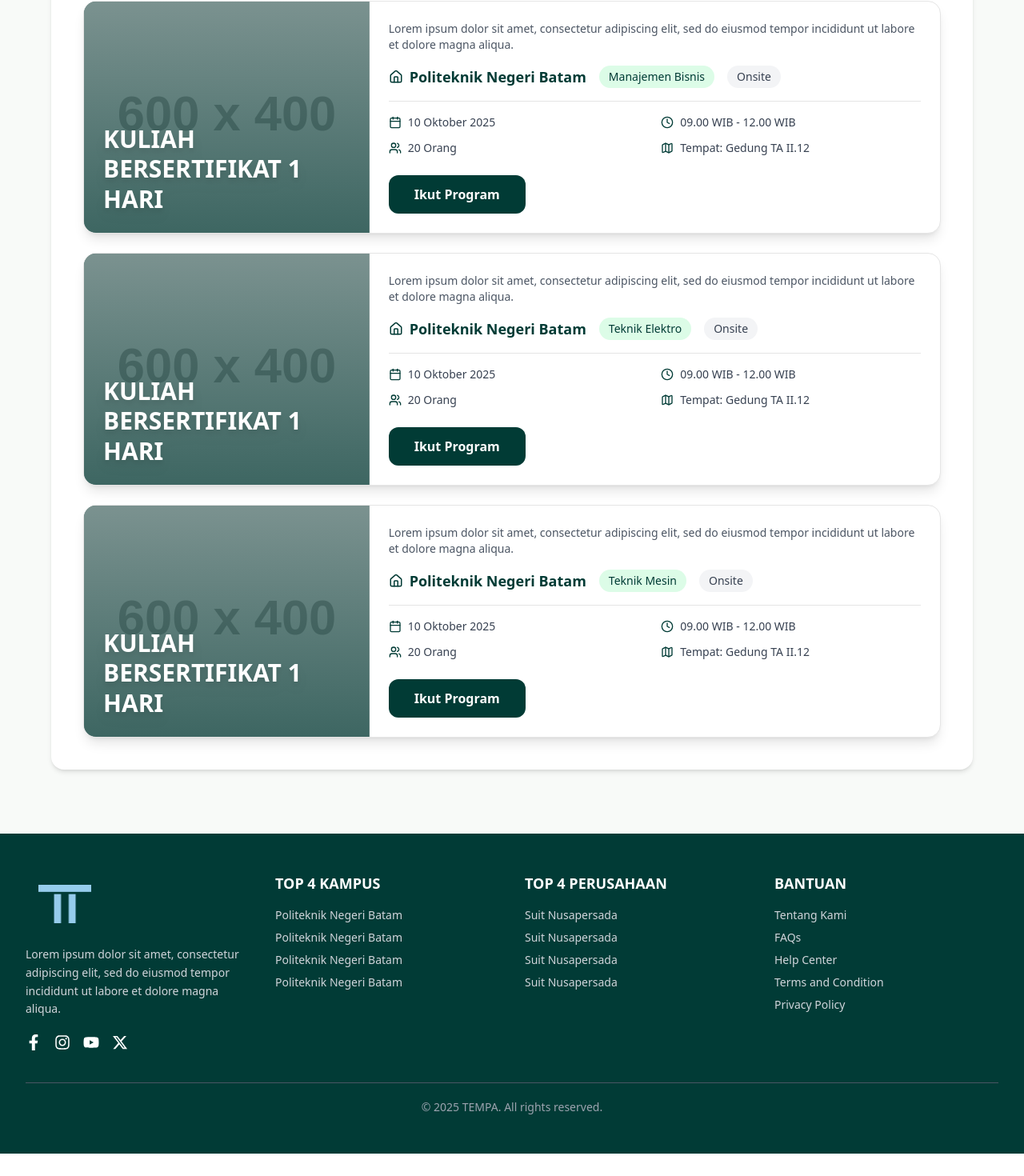
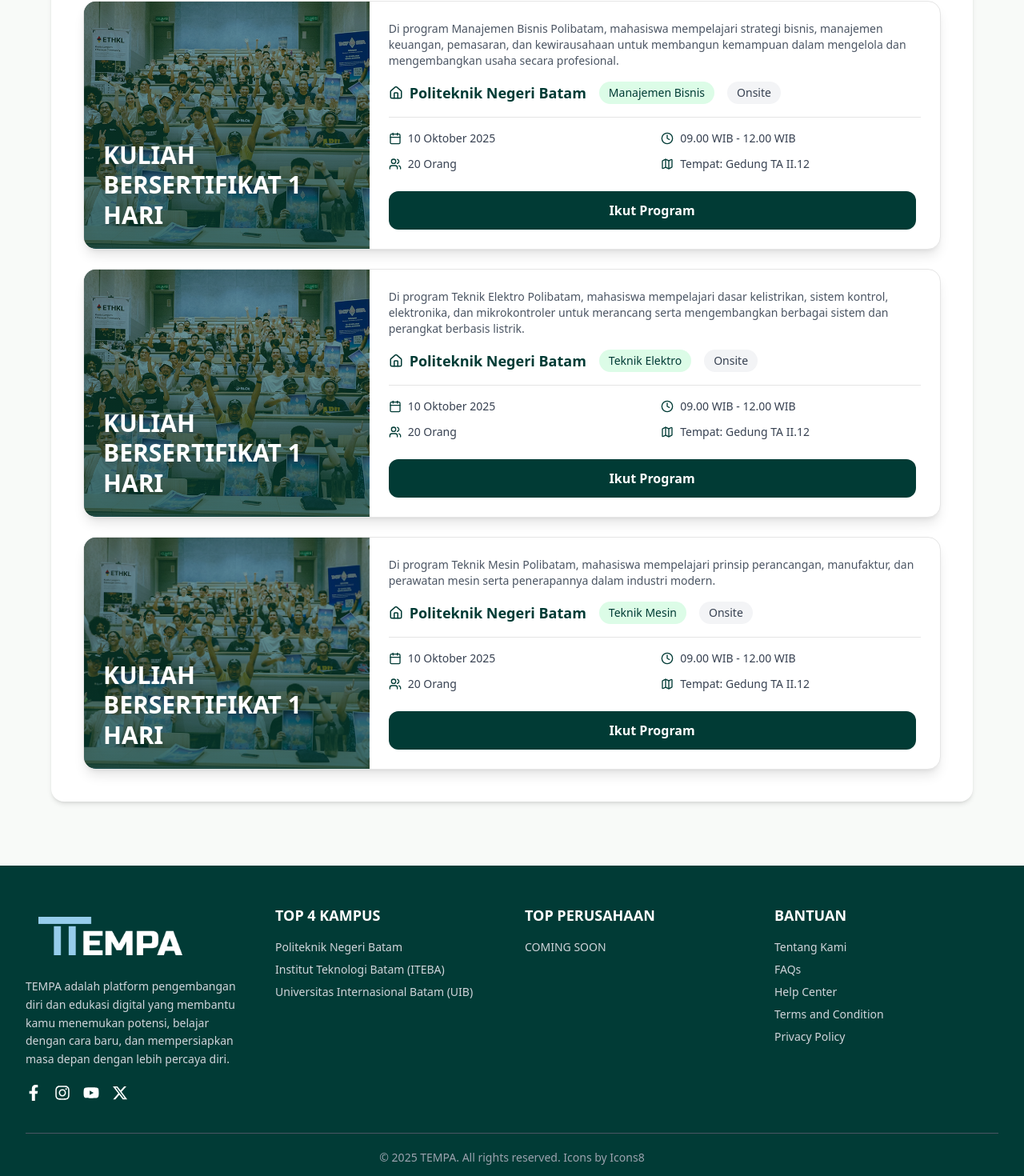
Before and after one commit to Jojo297/TEMPA-FE, a React (Vite) app: page /campus/1/program in a window 1280 px wide. Shown: the part 1218-2688 px from the top of the page at 80% size. Before the commit the page ends 2660 px from the top, so only its background shows below. Built offline with nearby package versions, Linux system fonts and the light colour scheme.

Commit message:
add panduan in landing page + perbaikan lorem ipsum

```diff
--- a/src/components/CampusProgram.jsx
+++ b/src/components/CampusProgram.jsx
@@ -6,6 +6,7 @@
 import Navbar from "@/components/Navbar";
 import Footer from "@/components/Footer";
 import { kampusList } from "@/lib/kampusList";
+import kuliah from "../assets/kuliah.png";
 // Ganti dengan import aktual di proyek Anda
 
 // --- Data Placeholder untuk kampusList (Hanya untuk referensi) ---
@@ -23,12 +24,12 @@
       Jurusan: "Teknik Informatika",
       Tipe: "Onsite",
       Deskripsi:
-        "Lorem ipsum dolor sit amet, consectetur adipiscing elit, sed do eiusmod tempor incididunt ut labore et dolore magna aliqua.",
+        "Di program Informatika Polibatam, mahasiswa belajar coding menggunakan Python untuk memahami logika pemrograman, analisis data, dan pengembangan aplikasi dasar.",
       Tanggal: "10 Oktober 2025",
       Waktu: "09.00 WIB - 12.00 WIB",
       Peserta: "20 Orang",
       Tempat: "Gedung TA II.12",
-      Image: "https://via.placeholder.com/600x400?text=TI+Program", // Placeholder
+      Image: kuliah, // Placeholder
     },
     {
       Program: "KULIAH BERSERTIFIKAT 1 HARI",
@@ -36,12 +37,12 @@
       Jurusan: "Manajemen Bisnis",
       Tipe: "Onsite",
       Deskripsi:
-        "Lorem ipsum dolor sit amet, consectetur adipiscing elit, sed do eiusmod tempor incididunt ut labore et dolore magna aliqua.",
+        "Di program Manajemen Bisnis Polibatam, mahasiswa mempelajari strategi bisnis, manajemen keuangan, pemasaran, dan kewirausahaan untuk membangun kemampuan dalam mengelola dan mengembangkan usaha secara profesional.",
       Tanggal: "10 Oktober 2025",
       Waktu: "09.00 WIB - 12.00 WIB",
       Peserta: "20 Orang",
       Tempat: "Gedung TA II.12",
-      Image: "https://via.placeholder.com/600x400?text=MB+Program", // Placeholder
+      Image: kuliah, // Placeholder
     },
     {
       Program: "KULIAH BERSERTIFIKAT 1 HARI",
@@ -49,12 +50,12 @@
       Jurusan: "Teknik Elektro",
       Tipe: "Onsite",
       Deskripsi:
-        "Lorem ipsum dolor sit amet, consectetur adipiscing elit, sed do eiusmod tempor incididunt ut labore et dolore magna aliqua.",
+        "Di program Teknik Elektro Polibatam, mahasiswa mempelajari dasar kelistrikan, sistem kontrol, elektronika, dan mikrokontroler untuk merancang serta mengembangkan berbagai sistem dan perangkat berbasis listrik.",
       Tanggal: "10 Oktober 2025",
       Waktu: "09.00 WIB - 12.00 WIB",
       Peserta: "20 Orang",
       Tempat: "Gedung TA II.12",
-      Image: "https://via.placeholder.com/600x400?text=TE+Program", // Placeholder
+      Image: kuliah,
     },
     {
       Program: "KULIAH BERSERTIFIKAT 1 HARI",
@@ -62,12 +63,12 @@
       Jurusan: "Teknik Mesin",
       Tipe: "Onsite",
       Deskripsi:
-        "Lorem ipsum dolor sit amet, consectetur adipiscing elit, sed do eiusmod tempor incididunt ut labore et dolore magna aliqua.",
+        "Di program Teknik Mesin Polibatam, mahasiswa mempelajari prinsip perancangan, manufaktur, dan perawatan mesin serta penerapannya dalam industri modern.",
       Tanggal: "10 Oktober 2025",
       Waktu: "09.00 WIB - 12.00 WIB",
       Peserta: "20 Orang",
       Tempat: "Gedung TA II.12",
-      Image: "https://via.placeholder.com/600x400?text=TM+Program", // Placeholder
+      Image: kuliah,
     },
   ],
   2: [
@@ -77,12 +78,12 @@
       Jurusan: "Teknik Informatika",
       Tipe: "Onsite",
       Deskripsi:
-        "Lorem ipsum dolor sit amet, consectetur adipiscing elit, sed do eiusmod tempor incididunt ut labore et dolore magna aliqua.",
+        "Di program Teknik Informatika ITEBA, mahasiswa mempelajari dasar pemrograman, pengembangan web menggunakan PHP, serta konsep basis data dan teknologi jaringan untuk membangun solusi digital yang efisien.",
       Tanggal: "10 Oktober 2025",
       Waktu: "09.00 WIB - 12.00 WIB",
       Peserta: "20 Orang",
       Tempat: "Gedung TA II.12",
-      Image: "https://via.placeholder.com/600x400?text=TI+Program", // Placeholder
+      Image: kuliah,
     },
     {
       Program: "KULIAH BERSERTIFIKAT 1 HARI",
@@ -90,12 +91,12 @@
       Jurusan: "Manajemen",
       Tipe: "Onsite",
       Deskripsi:
-        "Lorem ipsum dolor sit amet, consectetur adipiscing elit, sed do eiusmod tempor incididunt ut labore et dolore magna aliqua.",
+        "Di program Manajemen ITEBA, mahasiswa mempelajari perencanaan bisnis, pengelolaan sumber daya, serta strategi pemasaran dan keuangan untuk menciptakan manajer yang adaptif dan berdaya saing tinggi.",
       Tanggal: "10 Oktober 2025",
       Waktu: "09.00 WIB - 12.00 WIB",
       Peserta: "20 Orang",
       Tempat: "Gedung TA II.12",
-      Image: "https://via.placeholder.com/600x400?text=MB+Program", // Placeholder
+      Image: kuliah,
     },
     {
       Program: "KULIAH BERSERTIFIKAT 1 HARI",
@@ -103,12 +104,12 @@
       Jurusan: "Teknik Industri",
       Tipe: "Onsite",
       Deskripsi:
-        "Lorem ipsum dolor sit amet, consectetur adipiscing elit, sed do eiusmod tempor incididunt ut labore et dolore magna aliqua.",
+        "Di program Teknik Industri ITEBA, mahasiswa mempelajari perancangan, optimalisasi, dan pengelolaan sistem produksi serta proses bisnis agar lebih efisien dan produktif.",
       Tanggal: "10 Oktober 2025",
       Waktu: "09.00 WIB - 12.00 WIB",
       Peserta: "20 Orang",
       Tempat: "Gedung TA II.12",
-      Image: "https://via.placeholder.com/600x400?text=TE+Program", // Placeholder
+      Image: kuliah,
     },
     {
       Program: "KULIAH BERSERTIFIKAT 1 HARI",
@@ -116,12 +117,12 @@
       Jurusan: "K3 & Kesehatan Lingkungan",
       Tipe: "Onsite",
       Deskripsi:
-        "Lorem ipsum dolor sit amet, consectetur adipiscing elit, sed do eiusmod tempor incididunt ut labore et dolore magna aliqua.",
+        "Di program K3 (Keselamatan dan Kesehatan Kerja) ITEBA, mahasiswa mempelajari cara mengidentifikasi, menganalisis, dan mengendalikan risiko di lingkungan kerja untuk menciptakan tempat kerja yang aman dan sehat.",
       Tanggal: "10 Oktober 2025",
       Waktu: "09.00 WIB - 12.00 WIB",
       Peserta: "20 Orang",
       Tempat: "Gedung TA II.12",
-      Image: "https://via.placeholder.com/600x400?text=TM+Program", // Placeholder
+      Image: kuliah,
     },
   ],
   3: [
@@ -131,12 +132,12 @@
       Jurusan: "Pendidikan Bahasa Inggris",
       Tipe: "Onsite",
       Deskripsi:
-        "Lorem ipsum dolor sit amet, consectetur adipiscing elit, sed do eiusmod tempor incididunt ut labore et dolore magna aliqua.",
+        "Di program Pendidikan Bahasa Inggris UIB, mahasiswa mempelajari keterampilan berbahasa Inggris, metode pengajaran, linguistik, serta penerapan teknologi dalam pembelajaran untuk menjadi pendidik yang profesional dan komunikatif.",
       Tanggal: "10 Oktober 2025",
       Waktu: "09.00 WIB - 12.00 WIB",
       Peserta: "20 Orang",
       Tempat: "Gedung TA II.12",
-      Image: "https://via.placeholder.com/600x400?text=TI+Program", // Placeholder
+      Image: kuliah,
     },
     {
       Program: "KULIAH BERSERTIFIKAT 1 HARI",
@@ -144,12 +145,12 @@
       Jurusan: "Manajemen",
       Tipe: "Onsite",
       Deskripsi:
-        "Lorem ipsum dolor sit amet, consectetur adipiscing elit, sed do eiusmod tempor incididunt ut labore et dolore magna aliqua.",
+        "Di program Manajemen UIB, mahasiswa mempelajari analisis bisnis, kepemimpinan, inovasi, serta strategi pengambilan keputusan berbasis data untuk mencetak calon pemimpin dan profesional bisnis yang siap bersaing di tingkat global.",
       Tanggal: "10 Oktober 2025",
       Waktu: "09.00 WIB - 12.00 WIB",
       Peserta: "20 Orang",
       Tempat: "Gedung TA II.12",
-      Image: "https://via.placeholder.com/600x400?text=MB+Program", // Placeholder
+      Image: kuliah,
     },
     {
       Program: "KULIAH BERSERTIFIKAT 1 HARI",
@@ -157,12 +158,12 @@
       Jurusan: "Arsitektur",
       Tipe: "Onsite",
       Deskripsi:
-        "Lorem ipsum dolor sit amet, consectetur adipiscing elit, sed do eiusmod tempor incididunt ut labore et dolore magna aliqua.",
+        "Di program Arsitektur UIB, mahasiswa mempelajari perancangan bangunan, estetika ruang, dan teknologi konstruksi, serta mengembangkan kreativitas dalam menciptakan desain yang fungsional, berkelanjutan, dan bernilai seni tinggi.",
       Tanggal: "10 Oktober 2025",
       Waktu: "09.00 WIB - 12.00 WIB",
       Peserta: "10 Orang",
       Tempat: "Gedung Utama Kampus",
-      Image: "https://via.placeholder.com/600x400?text=TE+Program", // Placeholder
+      Image: kuliah,
     },
     {
       Program: "KULIAH BERSERTIFIKAT 1 HARI",
@@ -170,12 +171,12 @@
       Jurusan: "Teknologi Informasi",
       Tipe: "Onsite",
       Deskripsi:
-        "Lorem ipsum dolor sit amet, consectetur adipiscing elit, sed do eiusmod tempor incididunt ut labore et dolore magna aliqua.",
+        "Di program Teknologi Informasi UIB, mahasiswa mempelajari pengelolaan sistem informasi, jaringan komputer, keamanan data, serta pengembangan solusi digital untuk mendukung transformasi teknologi di berbagai sektor industri.",
       Tanggal: "10 Oktober 2025",
       Waktu: "09.00 WIB - 12.00 WIB",
       Peserta: "10 Orang",
       Tempat: "Gedung Utama Kampus",
-      Image: "https://via.placeholder.com/600x400?text=TM+Program", // Placeholder
+      Image: kuliah,
     },
   ],
   // Data Program untuk kampus lain (ID 2, 3, dst.) akan ditambahkan di sini
@@ -240,7 +241,7 @@
       </div>
 
       {/* Tombol Aksi */}
-      <button className="w-full lg:w-auto self-start px-8 py-3 bg-[#013B35] text-white rounded-xl font-bold hover:bg-[#015f53] transition">
+      <button className="w-full lg:w-auto self-start min-w-[659px] px-10 py-3 bg-[#013B35] text-white rounded-xl font-bold hover:bg-[#015f53] transition-all duration-300">
         Ikut Program
       </button>
     </div>
@@ -312,14 +313,14 @@
             Deskripsi
           </Link>
           <Link
-            to={`/campus/${kampus.id}/jurusan`}
-            className="px-6 py-2 border border-[#013B35] text-[#013B35] rounded-full font-semibold hover:bg-[#013B35] hover:text-white transition">
-            Jurusan
-          </Link>
-          <Link
             to={`/campus/${kampus.id}/prestasi`}
             className="px-6 py-2 border border-[#013B35] text-[#013B35] rounded-full font-semibold hover:bg-[#013B35] hover:text-white transition">
             Prestasi
+          </Link>
+          <Link
+            to={"/campus/${kampus.id}/jurusan"}
+            className="px-6 py-2 border border-[#013B35] text-[#013B35] rounded-full font-semibold hover:bg-[#013B35] hover:text-white transition">
+            Jurusan
           </Link>
           <Link
             to={`/campus/${kampus.id}/program`}
--- a/src/components/Footer.jsx
+++ b/src/components/Footer.jsx
@@ -1,7 +1,7 @@
 import React from "react";
 import { FaFacebookF, FaInstagram, FaYoutube } from "react-icons/fa";
 import { FaXTwitter } from "react-icons/fa6";
-import logo2 from "../assets/logo2.png"; // pastikan path logo sesuai dengan struktur project kamu
+import logo2 from "../assets/logo-text.png"; // pastikan path logo sesuai dengan struktur project kamu
 
 const Footer = () => {
   return (
@@ -18,8 +18,9 @@
           </div>
 
           <p className="text-gray-300 text-sm mt-3 leading-relaxed">
-            Lorem ipsum dolor sit amet, consectetur adipiscing elit, sed do
-            eiusmod tempor incididunt ut labore et dolore magna aliqua.
+            TEMPA adalah platform pengembangan diri dan edukasi digital yang
+            membantu kamu menemukan potensi, belajar dengan cara baru, dan
+            mempersiapkan masa depan dengan lebih percaya diri.
           </p>
 
           {/* Icon Sosial Media */}
@@ -36,20 +37,16 @@
           <h2 className="font-semibold mb-4 text-lg">TOP 4 KAMPUS</h2>
           <ul className="space-y-2 text-gray-300 text-sm">
             <li>Politeknik Negeri Batam</li>
-            <li>Politeknik Negeri Batam</li>
-            <li>Politeknik Negeri Batam</li>
-            <li>Politeknik Negeri Batam</li>
+            <li>Institut Teknologi Batam (ITEBA)</li>
+            <li>Universitas Internasional Batam (UIB)</li>
           </ul>
         </div>
 
         {/* Top 4 Perusahaan */}
         <div>
-          <h2 className="font-semibold mb-4 text-lg">TOP 4 PERUSAHAAN</h2>
+          <h2 className="font-semibold mb-4 text-lg">TOP PERUSAHAAN</h2>
           <ul className="space-y-2 text-gray-300 text-sm">
-            <li>Suit Nusapersada</li>
-            <li>Suit Nusapersada</li>
-            <li>Suit Nusapersada</li>
-            <li>Suit Nusapersada</li>
+            <li>COMING SOON</li>
           </ul>
         </div>
 
@@ -68,7 +65,7 @@
 
       {/* Garis Bawah */}
       <div className="border-t border-gray-600 mt-10 pt-5 text-center text-sm text-gray-400">
-        © 2025 TEMPA. All rights reserved.
+        © 2025 TEMPA. All rights reserved. Icons by Icons8
       </div>
     </footer>
   );
--- a/src/page/Landingpage.jsx
+++ b/src/page/Landingpage.jsx
@@ -1,5 +1,6 @@
 import React, { useState, useEffect } from "react";
 import { Link } from "react-router-dom";
+
 import {
   ChevronLeft,
   ChevronRight,
@@ -27,6 +28,7 @@
 import polibatam from "../assets/polibatam.jpeg";
 import iteba from "../assets/iteba.jpg";
 import uib from "../assets/uib.jpeg";
+import peta from "../assets/peta.png";
 import {
   Dialog,
   DialogClose,
@@ -210,15 +212,25 @@
       </nav>
 
       {/* Hero Section */}
-      <section className="flex justify-between items-center mt-10 px-20 py-24 h-[600px]">
+      <section
+        className="relative flex justify-between items-center mt-10 px-20 py-24 h-[600px] bg-[#F5FAFA] overflow-hidden"
+        style={{
+          backgroundImage: `url(${peta})`,
+          backgroundRepeat: "no-repeat",
+          backgroundPosition: "center right",
+          backgroundSize: "contain",
+        }}>
+        {/* Gambar kiri */}
         <div className="w-[620px] h-[600px] bg-[#013B35] rounded-t-[180px] rounded-b-none flex justify-center items-center overflow-hidden">
           <img
             src={img2}
             alt="Gambar"
-            className="w-[615px] h-[612px] object-contain"
+            className="w-[615px] h-[612px] object-cover"
           />
         </div>
-        <div className="max-w-md">
+
+        {/* Teks kanan */}
+        <div className="max-w-md z-10">
           <h1 className="text-5xl font-extrabold leading-snug text-[#0A0A0A]">
             EKSPLORASI
             <br />
@@ -227,8 +239,9 @@
             BERSAMA TEMPA
           </h1>
           <p className="text-sm text-gray-700 mt-4 leading-relaxed">
-            Lorem ipsum dolor sit amet, consectetur adipiscing elit, sed do
-            eiusmod tempor incididunt ut labore et dolore magna aliqua.
+            TEMPA adalah platform pengembangan diri dan edukasi digital yang
+            membantu kamu menemukan potensi, belajar dengan cara baru, dan
+            mempersiapkan masa depan dengan lebih percaya diri.
           </p>
         </div>
       </section>
@@ -238,8 +251,8 @@
         <h2 className="text-2xl font-bold mb-2 text-left">Partner Kampus</h2>
         <div className="w-24 h-[2px] bg-white mb-4 text-left"></div>
         <p className="text-gray-300 mb-10 text-left">
-          Dari ruang kelas hingga dunia kerja, TEMPA bermitra dengan kampus
-          untuk membentuk masa depan.
+          Dari ruang kelas hingga dunia kerja, TEMPA hadir sebagai jembatan
+          antara mahasiswa dan kampus untuk menyiapkan generasi siap masa depan.
         </p>
 
         <div className="relative flex items-center justify-center w-full">
@@ -326,7 +339,11 @@
 
           <div className="grid grid-cols-2 sm:grid-cols-3 md:grid-cols-5 gap-6 justify-items-center">
             {[
-              { nama: "Informatika", icon: <Cpu size={36} /> },
+              {
+                nama: "Informatika",
+                slug: "informatika",
+                icon: <Cpu size={36} />,
+              },
               { nama: "Mesin", icon: <Cog size={36} /> },
               { nama: "Elektronika", icon: <Activity size={36} /> },
               { nama: "Akuntansi", icon: <DollarSign size={36} /> },
@@ -360,9 +377,10 @@
           Bertumbuh Bersama TEMPA
         </h2>
         <p className="text-base text-gray-700 max-w-3xl mx-auto mb-14 leading-relaxed">
-          TEMPA telah dipercaya oleh ribuan pengguna, bermitra dengan berbagai
-          kampus, menghadirkan mentor berpengalaman, dan menyelenggarakan
-          program inovatif untuk mendukung masa depan bersama.
+          TEMPA telah dipercaya ribuan pengguna dan berkolaborasi dengan
+          berbagai kampus, menghadirkan mentor berpengalaman serta
+          program-program inovatif yang dirancang untuk membentuk masa depan
+          yang lebih cerah bersama.
         </p>
 
         <div className="flex justify-center items-center gap-14">
@@ -386,7 +404,7 @@
       <section className="flex justify-between items-center px-10 py-24 bg-[#013B35] text-white relative overflow-hidden">
         <div className="max-w-lg z-10">
           <h1 className="text-4xl font-extrabold leading-snug mb-4">
-            BANGUN MASA DEPAN BERSAMA
+            BANGUN MASA DEPAN BERSAMA TEMPA
           </h1>
           <p className="text-base text-gray-100 mb-6 leading-relaxed">
             Bersama, kita wujudkan ekosistem pendidikan yang adaptif, inovatif,
@@ -441,8 +459,9 @@
               />
             </div>
             <p className="text-gray-300 text-sm mt-3 leading-relaxed">
-              Lorem ipsum dolor sit amet, consectetur adipiscing elit, sed do
-              eiusmod tempor incididunt ut labore et dolore magna aliqua.
+              TEMPA adalah platform pengembangan diri dan edukasi digital yang
+              membantu kamu menemukan potensi, belajar dengan cara baru, dan
+              mempersiapkan masa depan dengan lebih percaya diri.
             </p>
             <div className="flex space-x-4 mt-5 text-xl">
               <FaFacebookF className="hover:text-[#75B4C6] cursor-pointer" />
@@ -453,22 +472,18 @@
           </div>
 
           <div>
-            <h2 className="font-semibold mb-4 text-lg">TOP 4 KAMPUS</h2>
+            <h2 className="font-semibold mb-4 text-lg">TOP KAMPUS</h2>
             <ul className="space-y-2 text-gray-300 text-sm">
               <li>Politeknik Negeri Batam</li>
-              <li>Politeknik Negeri Batam</li>
-              <li>Politeknik Negeri Batam</li>
-              <li>Politeknik Negeri Batam</li>
+              <li>Institut Teknologi Batam (ITEBA)</li>
+              <li>Universitas Internasional Batam (UIB)</li>
             </ul>
           </div>
 
           <div>
             <h2 className="font-semibold mb-4 text-lg">TOP 4 PERUSAHAAN</h2>
             <ul className="space-y-2 text-gray-300 text-sm">
-              <li>Suit Nusapersada</li>
-              <li>Suit Nusapersada</li>
-              <li>Suit Nusapersada</li>
-              <li>Suit Nusapersada</li>
+              <li>COMING SOON</li>
             </ul>
           </div>
 
@@ -485,7 +500,7 @@
         </div>
 
         <div className="border-t border-gray-600 mt-10 pt-5 text-center text-sm text-gray-400">
-          © 2025 TEMPA. All Rights Reserved.
+          © 2025 TEMPA. All rights reserved. Icons by Icons8
         </div>
       </footer>
     </div>
--- a/src/page/PanduanPage.jsx
+++ b/src/page/PanduanPage.jsx
@@ -17,35 +17,47 @@
       content: (
         <>
           <p className="mb-4 text-[#222] text-sm leading-relaxed">
-            Lorem ipsum dolor sit amet, consectetur adipiscing elit, sed do
-            eiusmod tempor incididunt ut labore et dolore magna aliqua. Ut enim
-            ad minim veniam, quis nostrud exercitation ullamco laboris nisi ut
-            aliquip ex ea commodo consequat.
+            Panduan Ikut Program TEMPA
           </p>
           <ol className="list-decimal ml-6 mt-3 text-[#222] text-sm space-y-1">
-            <li>Lorem ipsum dolor sit amet...</li>
-            <li>Lorem ipsum dolor sit amet...</li>
-            <li>Lorem ipsum dolor sit amet...</li>
-            <li>Lorem ipsum dolor sit amet...</li>
+            <li>
+              Daftar Dulu, Yuk! Bikin akun TEMPA pakai nama, email, dan kata
+              sandi kamu biar bisa lanjut ke tahap berikutnya.
+            </li>
+            <li>
+              Login ke Akunmu Setelah akun jadi, tinggal masuk aja pakai email
+              dan kata sandi yang udah kamu buat.
+            </li>
+            <li>
+              Isi Formulir Pendaftaran Lengkapi data diri kamu, terus pilih
+              program atau bidang yang paling kamu minati.
+            </li>
+            <li>
+              Pilih Cara Belajar Mau ikut online biar fleksibel dari mana aja,
+              atau onsite biar bisa langsung ketemu di kampus? Pilih yang paling
+              cocok buat kamu!
+            </li>
+            <li>
+              Tentukan Kampus, Tujuan Pilih kampus atau mitra TEMPA yang kamu
+              mau jadi tempat kamu belajar dan berkembang.
+            </li>
+            <li>
+              Konfirmasi & Siap Mulai! Setelah semuanya beres, tinggal
+              konfirmasi dan siap deh mulai perjalanan seru kamu bareng TEMPA 🚀
+            </li>
           </ol>
         </>
-      ),
-    },
-    {
-      title: "Tes Minat dan Bakat",
-      content: (
-        <p className="text-[#222] text-sm leading-relaxed">
-          Panduan lengkap untuk melakukan Tes Minat dan Bakat akan dimuat
-          segera.
-        </p>
       ),
     },
     {
       title: "Tes Jurusan",
       content: (
         <p className="text-[#222] text-sm leading-relaxed">
-          Informasi mengenai Tes Jurusan dan langkah-langkahnya dapat ditemukan
-          di sini.
+          Sebelum ikut Tes Jurusan, pastikan kamu sudah login ke akun TEMPA, ya!
+          Setelah login, kamu bisa langsung ngerjain tesnya buat tahu jurusan
+          mana yang paling cocok sama minat dan kemampuan kamu. Hasilnya bakal
+          ngasih rekomendasi jurusan yang pas buat kamu biar nggak bingung lagi
+          milih arah masa depan 🎯
         </p>
       ),
     },
```
Also changed, not shown: src/page/CampusPage.jsx (+11 -3 lines), src/page/JurusanPage.jsx (+11 -3 lines), src/assets/Peta.png (added).
